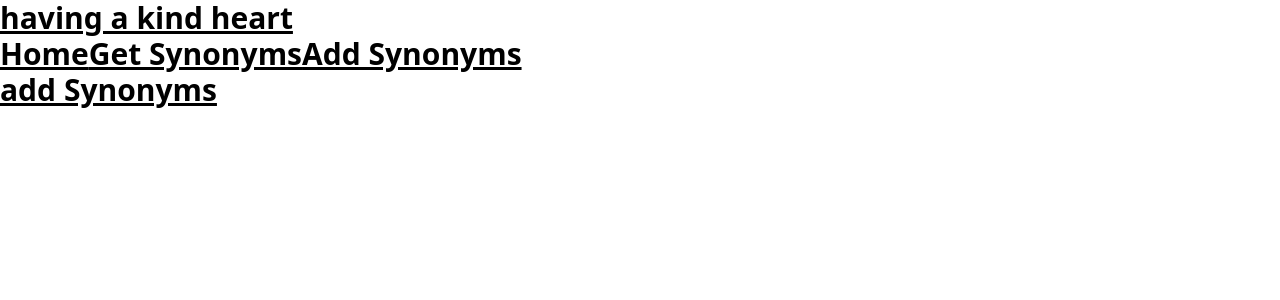
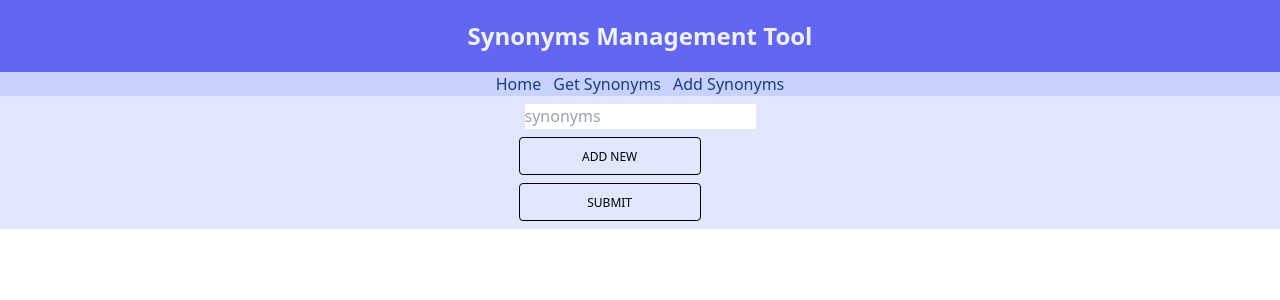
Before and after one commit to taofit/synonyms-search, a React (Create React App) app in the folder client/: page /addsynonyms in a window 1280 px wide. Shown: the top 300 px of the page. Built offline with nearby package versions, Linux system fonts and the light colour scheme.

Commit message:
add react hot toastify notification, and complete add symnonyms

```diff
--- a/client/package.json
+++ b/client/package.json
@@ -13,6 +13,7 @@
     "@types/react-router-dom": "^5.3.3",
     "react": "^18.2.0",
     "react-dom": "^18.2.0",
+    "react-hot-toast": "^2.4.1",
     "react-router-dom": "^6.15.0",
     "react-scripts": "^5.0.1",
     "typescript": "^4.9.5",
--- a/client/src/App.css
+++ /dev/null
@@ -1,38 +0,0 @@
-.App {
-  text-align: center;
-}
-
-.App-logo {
-  height: 40vmin;
-  pointer-events: none;
-}
-
-@media (prefers-reduced-motion: no-preference) {
-  .App-logo {
-    animation: App-logo-spin infinite 20s linear;
-  }
-}
-
-.App-header {
-  background-color: #282c34;
-  min-height: 100vh;
-  display: flex;
-  flex-direction: column;
-  align-items: center;
-  justify-content: center;
-  font-size: calc(10px + 2vmin);
-  color: white;
-}
-
-.App-link {
-  color: #61dafb;
-}
-
-@keyframes App-logo-spin {
-  from {
-    transform: rotate(0deg);
-  }
-  to {
-    transform: rotate(360deg);
-  }
-}
--- a/client/src/App.tsx
+++ b/client/src/App.tsx
@@ -1,19 +1,49 @@
 import React from "react";
-import { BrowserRouter, Routes, Route } from "react-router-dom";
-import "./App.css";
-import { GetSynonyms, Addsynonyms, NavBar } from "./synonyms/synonyms";
+import { BrowserRouter, Routes, Route, NavLink } from "react-router-dom";
+import { GetSynonyms, Home } from "./synonyms/synonyms";
+import Addsynonyms from "./synonyms/addSynonyms";
+import Header from "./Header";
 
 function App() {
+  let activeClassName = "active px-1.5";
   return (
-    <div className="text-3xl font-bold underline">
-      <BrowserRouter>
-        having a kind heart
-        <NavBar />
-        <Routes>
-          <Route path="/getsynonyms" element={<GetSynonyms />} />
-          <Route path="/addsynonyms" element={<Addsynonyms />} />
-        </Routes>
-      </BrowserRouter>
+    <div>
+      <Header />
+      <div className="place-content-center bg-indigo-200 text-blue-900">
+        <BrowserRouter>
+          <nav className="text-center">
+            <NavLink
+              to=""
+              className={({ isActive }) =>
+                isActive ? activeClassName : "px-1.5"
+              }
+            >
+              Home
+            </NavLink>
+            <NavLink
+              to="getsynonyms"
+              className={({ isActive }) =>
+                isActive ? activeClassName : "px-1.5"
+              }
+            >
+              Get Synonyms
+            </NavLink>
+            <NavLink
+              to="addsynonyms"
+              className={({ isActive }) =>
+                isActive ? activeClassName : "px-1.5"
+              }
+            >
+              Add Synonyms
+            </NavLink>
+          </nav>
+          <Routes>
+            <Route path="" element={<Home />} />
+            <Route path="getsynonyms" element={<GetSynonyms />} />
+            <Route path="addsynonyms" element={<Addsynonyms />} />
+          </Routes>
+        </BrowserRouter>
+      </div>
     </div>
   );
 }
--- /dev/null
+++ b/client/src/Header.tsx
@@ -0,0 +1,11 @@
+const Header = () => {
+  return (
+    <div>
+      <header className="sticky text-center py-5 top-0 bg-indigo-500 text-indigo-50 font-bold">
+        <h1 className="text-2xl">Synonyms Management Tool</h1>
+      </header>
+    </div>
+  );
+};
+
+export default Header;
--- /dev/null
+++ b/client/src/synonyms/addSynonyms.tsx
@@ -0,0 +1,103 @@
+import React, { useState } from "react";
+import toast, { Toaster } from "react-hot-toast";
+
+const AddSynonyms = () => {
+  const [inputSynonyms, setInputSynonyms] = useState([""]);
+
+  const addSynonyms = () => {
+    setInputSynonyms([...inputSynonyms, ""]);
+  };
+
+  const removeSynonyms = (index: number) => {
+    const rows = [...inputSynonyms];
+    rows.splice(index, 1);
+    setInputSynonyms(rows);
+  };
+
+  const handleChange = (
+    index: number,
+    event: React.ChangeEvent<HTMLInputElement>
+  ) => {
+    const { value } = event.target;
+    const list = [...inputSynonyms];
+    list[index] = value;
+    setInputSynonyms(list);
+  };
+
+  const handleSubmit = async () => {
+    if (inputSynonyms.length === 0) {
+      toast.error("No synonyms added");
+      return;
+    }
+    const hasEmptyWord = inputSynonyms.some(
+      (synonyms): boolean => synonyms.trim() === ""
+    );
+    if (hasEmptyWord) {
+      toast.error("Synonyms has empty value");
+      return;
+    }
+    const rawResponse = await fetch("http://localhost:5001/api/synonyms", {
+      method: "POST",
+      mode: "cors",
+      headers: {
+        "Content-Type": "application/json",
+      },
+      body: JSON.stringify(inputSynonyms),
+    });
+    if (!rawResponse.ok) {
+      toast.error("error sent the synonyms to the backend");
+      return;
+    }
+    // const content = rawResponse.json();
+    toast.success("Successfully sent synonyms to the backend");
+  };
+
+  return (
+    <div className="grid place-content-center bg-indigo-100 text-black">
+      <div className="row-auto">
+        {inputSynonyms.map((data, index) => {
+          return (
+            <div className="row-span-1 py-2" key={index}>
+              <input
+                type="text"
+                onChange={(event) => handleChange(index, event)}
+                value={data}
+                name="synonyms"
+                className="from-orange-50 pb-px mx-1.5"
+                placeholder="synonyms"
+              />
+              {inputSynonyms.length !== 1 ? (
+                <button
+                  className="hover:rounded-lg text-red-600"
+                  onClick={() => removeSynonyms(index)}
+                >
+                  x
+                </button>
+              ) : (
+                ""
+              )}
+            </div>
+          );
+        })}
+
+        <button
+          className="w-3/4 inline-block border-solid border-black border rounded bg-primary px-6 pb-2 pt-2.5 text-xs font-medium uppercase leading-normal text-black hover:bg-primary-600 hover:shadow-[0_8px_9px_-4px_rgba(59,113,202,0.3),0_4px_18px_0_rgba(59,113,202,0.2)] focus:bg-primary-600 focus:shadow-[0_8px_9px_-4px_rgba(59,113,202,0.3),0_4px_18px_0_rgba(59,113,202,0.2)] focus:outline-none focus:ring-0 active:bg-primary-700 active:shadow-[0_8px_9px_-4px_rgba(59,113,202,0.3),0_4px_18px_0_rgba(59,113,202,0.2)] dark:shadow-[0_4px_9px_-4px_rgba(59,113,202,0.5)] dark:hover:shadow-[0_8px_9px_-4px_rgba(59,113,202,0.2),0_4px_18px_0_rgba(59,113,202,0.1)] dark:focus:shadow-[0_8px_9px_-4px_rgba(59,113,202,0.2),0_4px_18px_0_rgba(59,113,202,0.1)] dark:active:shadow-[0_8px_9px_-4px_rgba(59,113,202,0.2),0_4px_18px_0_rgba(59,113,202,0.1)]"
+          onClick={addSynonyms}
+        >
+          Add New
+        </button>
+      </div>
+      <div className="row-auto py-2">
+        <button
+          className="w-3/4 inline-block border-solid border-black border rounded bg-primary px-6 pb-2 pt-2.5 text-xs font-medium uppercase leading-normal text-black hover:bg-primary-600 hover:shadow-[0_8px_9px_-4px_rgba(59,113,202,0.3),0_4px_18px_0_rgba(59,113,202,0.2)] focus:bg-primary-600 focus:shadow-[0_8px_9px_-4px_rgba(59,113,202,0.3),0_4px_18px_0_rgba(59,113,202,0.2)] focus:outline-none focus:ring-0 active:bg-primary-700 active:shadow-[0_8px_9px_-4px_rgba(59,113,202,0.3),0_4px_18px_0_rgba(59,113,202,0.2)] dark:shadow-[0_4px_9px_-4px_rgba(59,113,202,0.5)] dark:hover:shadow-[0_8px_9px_-4px_rgba(59,113,202,0.2),0_4px_18px_0_rgba(59,113,202,0.1)] dark:focus:shadow-[0_8px_9px_-4px_rgba(59,113,202,0.2),0_4px_18px_0_rgba(59,113,202,0.1)] dark:active:shadow-[0_8px_9px_-4px_rgba(59,113,202,0.2),0_4px_18px_0_rgba(59,113,202,0.1)]"
+          onClick={handleSubmit}
+        >
+          Submit
+        </button>
+      </div>
+      <Toaster position="top-right" />
+    </div>
+  );
+};
+
+export default AddSynonyms;
--- a/client/src/synonyms/synonyms.tsx
+++ b/client/src/synonyms/synonyms.tsx
@@ -1,22 +1,16 @@
 import React from "react";
-import { Link } from "react-router-dom";
 
-export const GetSynonyms = () => {
-  return <h1>get some synonyms</h1>;
-};
-
-export const Addsynonyms = () => {
-  return <h1>add Synonyms</h1>;
-};
-
-export const NavBar = () => {
+export const Home = () => {
   return (
-    <div>
-      <ul>
-        <Link to="/">Home</Link>
-        <Link to="/getsynonyms">Get Synonyms</Link>
-        <Link to="/addsynonyms">Add Synonyms</Link>
-      </ul>
+    <div className="grid place-content-center bg-indigo-100 text-black">
+      <h1>Search & Add Synonyms</h1>
     </div>
   );
 };
+export const GetSynonyms = () => {
+  return (
+    <div className="grid place-content-center bg-indigo-100 text-black">
+      <h1>get some synonyms</h1>
+    </div>
+  );
+};
```
Also changed, not shown: 1 other file (tests, documents, lock files or other folders).
